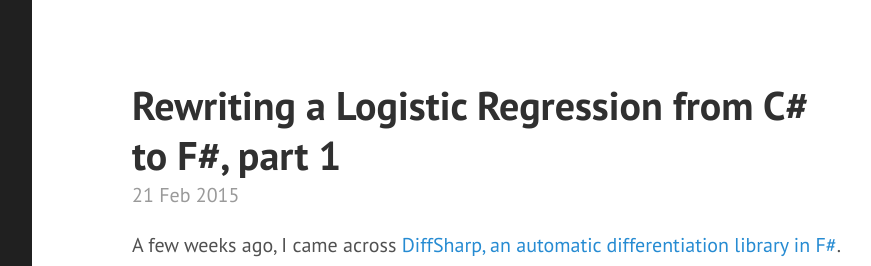
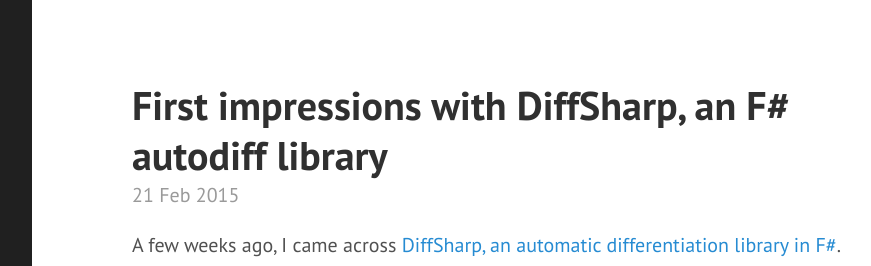
Before and after one commit to mathias-brandewinder/mathias-brandewinder.github.io, a Jekyll site: the page built from _posts/2015-02-21-first-impressions-with-diffsharp.md, in a window 1280 px wide and 900 px high, cut to the strip 0-266 px from the top of the window. Shown: the whole strip, without its empty margins (328-1199 px from the left). Built offline with Jekyll 4.4.1, drawn with Linux system fonts in a browser that asks for light colours; Markdown is read by kramdown in place of the engine named in the settings; comment, search, counter and statistics services are not loaded.

Commit message:
fixed Autodiff title

```diff
--- a/_posts/2015-02-21-first-impressions-with-diffsharp.md
+++ b/_posts/2015-02-21-first-impressions-with-diffsharp.md
@@ -1,6 +1,6 @@
 ---
 layout: post
-title: Rewriting a Logistic Regression from C# to F#, part 1
+title: First impressions with DiffSharp, an F# autodiff library
 tags:
 - F#
 - Autodiff
```
